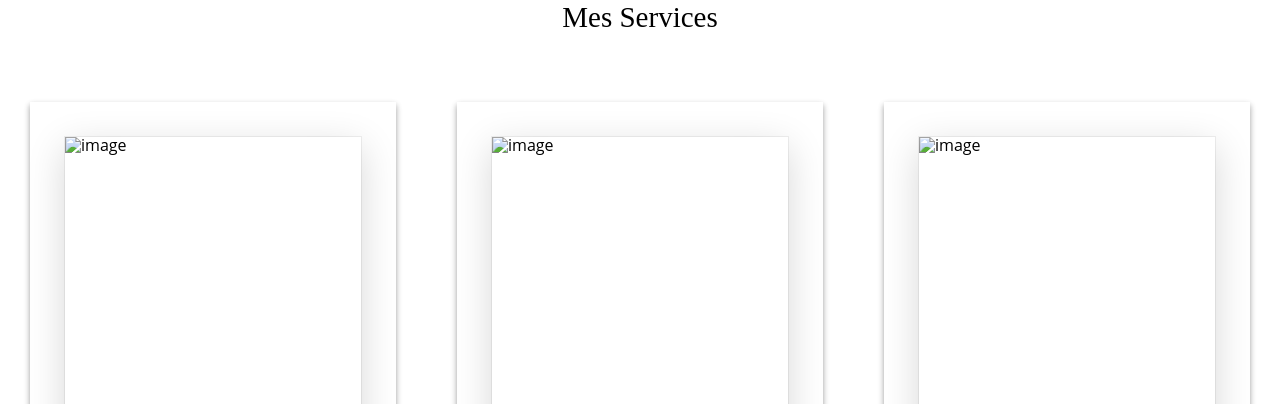
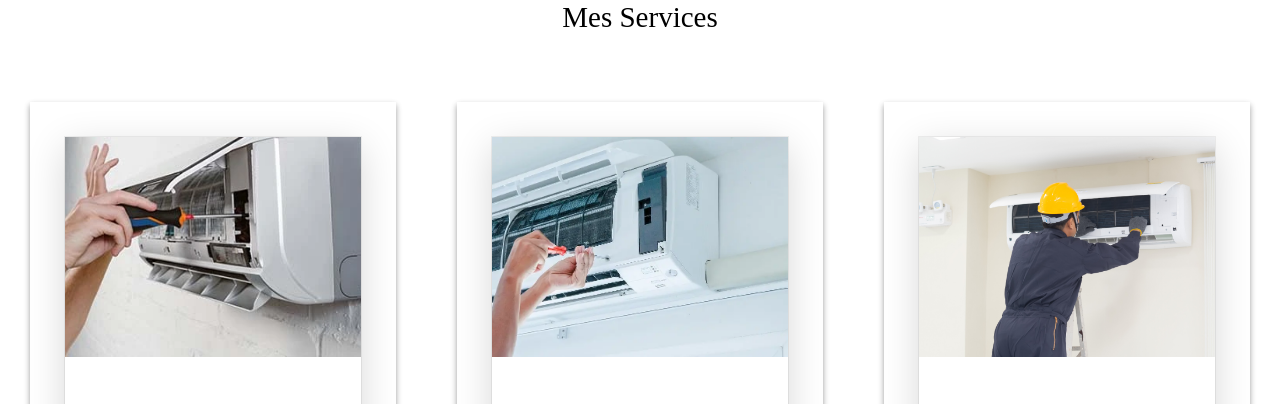
Before and after one commit to JUJUdev1/R-Climatision, a website: page index.html in a window 1280 px wide. Shown: the part 2189-2593 px from the top of the page. Drawn offline with nearby package versions, Linux system fonts and the light colour scheme; the site is published under a folder, as on GitHub Pages, so addresses that start at the root find nothing; a web font is replaced by a local one.

Commit message:
fix images bug for services

```diff
--- a/index.html
+++ b/index.html
@@ -165,7 +165,7 @@
 
             <li class="slide" data-active>
               <div class="main_services-description">
-                <img src="/images/installation-clim.webp" alt="image" />
+                <img src="./images/installation-clim.webp" alt="image" />
                 <h3>Installation</h3>
                 <p>Ireme pafodumejeneid odklk djkoek dkoksm hjdjhdj</p>
               </div>
@@ -173,7 +173,7 @@
 
             <li class="slide">
               <div class="main_services-description">
-                <img src="/images/entretenir-climatisation.webp" alt="image" />
+                <img src="./images/entretenir-climatisation.webp" alt="image" />
                 <h3>Entretien</h3>
                 <p>Ireme pafodumejeneid odklk djkoek dkoksm hjdjhdj</p>
               </div>
@@ -181,7 +181,7 @@
 
             <li class="slide">
               <div class="main_services-description">
-                <img src="/images/depannage clim.webp" alt="image" />
+                <img src="./images/depannage clim.webp" alt="image" />
                 <h3>Dépannage</h3>
                 <p>Ireme pafodumejeneid odklk djkoek dkoksm hjdjhdj</p>
               </div>
```
